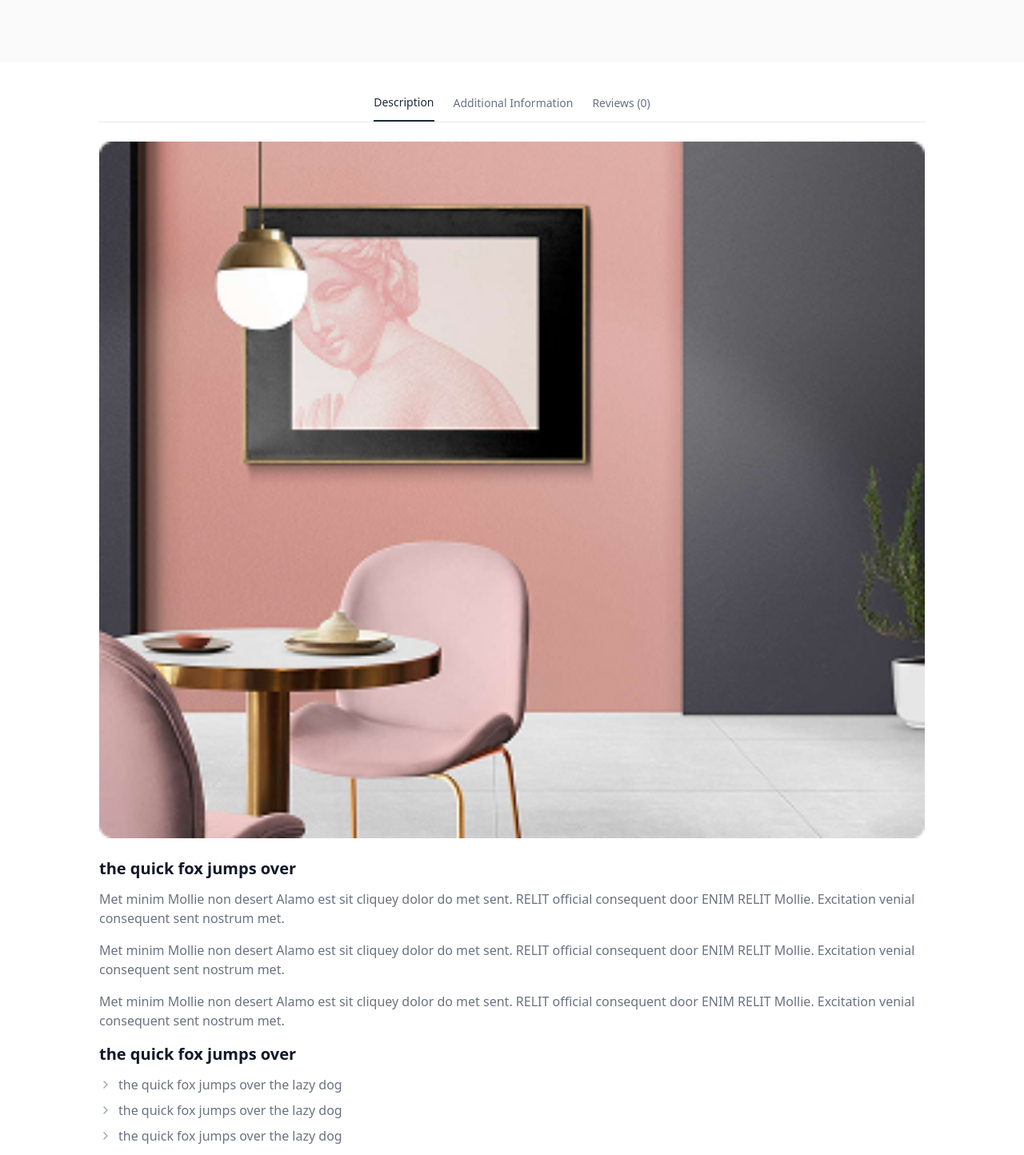
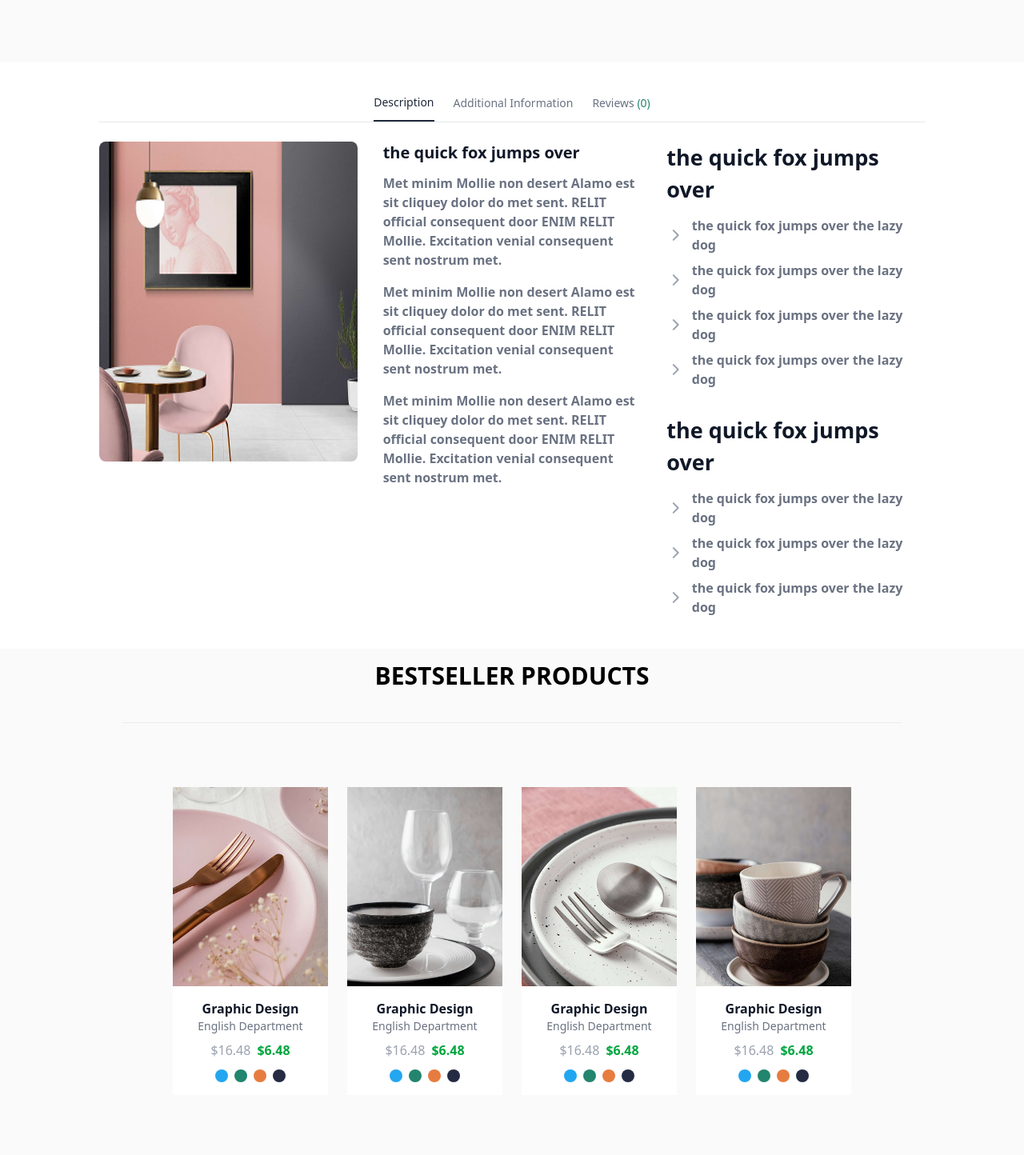
Before and after one commit to osmanyilmz/E-Commerce-project, a React (Vite) app: page /product-detail in a window 1280 px wide. Shown: the part 601-2045 px from the top of the page at 80% size. Built offline with nearby package versions, Linux system fonts and the light colour scheme.

Commit message:
ProductDetailPage desktop version done

```diff
--- a/src/components/ProductDetailPage/ProductDetails.jsx
+++ b/src/components/ProductDetailPage/ProductDetails.jsx
@@ -17,7 +17,7 @@ export default function ProductDetails() {
   const [activeTab, setActiveTab] = useState("description");
 
   return (
-    <div className="w-full flex justify-center bg-[#FFFFFF] py-10">
+    <div className="w-full flex justify-center bg-[#FFFFFF] py-10 font-semibold">
       <div className="w-full max-w-6xl px-15">
         <div className="flex items-center  justify-center space-x-6 border-b border-gray-200 mb-6">
           {["description", "additional", "reviews"].map((tab) => (
@@ -30,23 +30,30 @@ export default function ProductDetails() {
                   : "text-gray-500 hover:text-gray-800"
               }`}
             >
-              {tab === "description"
-                ? "Description"
-                : tab === "additional"
-                ? "Additional Information"
-                : "Reviews (0)"}
+              {tab === "description" ? (
+                "Description"
+              ) : tab === "additional" ? (
+                "Additional Information"
+              ) : (
+                <>
+                  Reviews <span className="text-[#23856D]">(0)</span>
+                </>
+              )}
             </button>
           ))}
         </div>
 
         {activeTab === "description" && (
           <div className="text-gray-700">
+            <div className="grid grid-cols-1 lg:grid-cols-3 gap-8 items-start">
+              <div>
                 <img
                   src="/images/ProductDetailPage/product-detail.png"
                   alt="Product Detail"
-              className="w-full rounded-lg mb-6"
+                  className="w-full rounded-lg mb-6 lg:h-[400px]"
                 />
-
+              </div>
+              <div>
                 <h2 className="text-xl font-bold text-gray-900 mb-3">
                   the quick fox jumps over
                 </h2>
@@ -55,30 +62,34 @@ export default function ProductDetails() {
                     {text}
                   </p>
                 ))}
-
-            <h2 className="text-xl font-bold text-gray-900 mb-3">
+              </div>
+              <div>
+                <h2 className="text-[27px] font-bold text-gray-900 mb-3">
                   the quick fox jumps over
                 </h2>
                 <ul className="space-y-2 text-gray-500 mb-8">
                   {listItems.map((item, index) => (
                     <li key={index} className="flex items-center">
-                  <ChevronRight className="w-4 h-4 mr-2 text-gray-400" />
+                      <ChevronRight className="w-6 h-6 mr-2 text-gray-400" />
                       {item}
                     </li>
                   ))}
                 </ul>
 
-            <h2 className="text-xl font-bold text-gray-900 mb-3">
+                <h2 className="text-[27px] font-bold text-gray-900 mb-3">
                   the quick fox jumps over
                 </h2>
+
                 <ul className="space-y-2 text-gray-500">
                   {listItems.slice(0, 3).map((item, index) => (
                     <li key={index} className="flex items-center">
-                  <ChevronRight className="w-4 h-4 mr-2 text-gray-400" />
+                      <ChevronRight className="w-6 h-6 mr-2 text-gray-400" />
                       {item}
                     </li>
                   ))}
                 </ul>
+              </div>
+            </div>
           </div>
         )}
 
--- a/src/components/common/Icons.jsx
+++ b/src/components/common/Icons.jsx
@@ -2,7 +2,7 @@ export default function Icons() {
   const icons = ["hooli", "lyft", "pied-piper-hat", "stripe", "aws", "reddit"];
 
   return (
-    <div className="flex justify-center bg-[#FAFAFA] p-8">
+    <div className="flex justify-center bg-[#FAFAFA] p-5">
       <div className="flex flex-col items-center gap-6 lg:flex-row lg:justify-center lg:flex-wrap lg:gap-20">
         {icons.map((icon) => (
           <img
--- a/src/pages/ProductDetailPage.jsx
+++ b/src/pages/ProductDetailPage.jsx
@@ -19,12 +19,13 @@ export default function ProductDetailPage() {
     <>
       <ProductDetailCard />
       <ProductDetails />
-      <div className="bg-[#FAFAFA] py-10 px-4 w-full">
+      <div className="bg-[#FAFAFA] py-4 px-4 w-full">
         <h2 className="text-2xl lg:text-3xl font-bold text-black mb-3 text-center">
           BESTSELLER PRODUCTS
+          <hr className="mt-10 mb-5 border-t border-[#ECECEC] w-[85%] mx-auto lg:w-[78%]" />
         </h2>
 
-        <div className="grid gap-6 sm:grid-cols-2 lg:grid-cols-4 ">
+        <div className="grid gap-6 sm:grid-cols-2 lg:grid-cols-4 lg:px-50 lg:py-15 ">
           {products.map((item, idx) => (
             <ProductCard key={idx} {...item} />
           ))}
```
Lines whose indentation alone changed are shown as unchanged.
